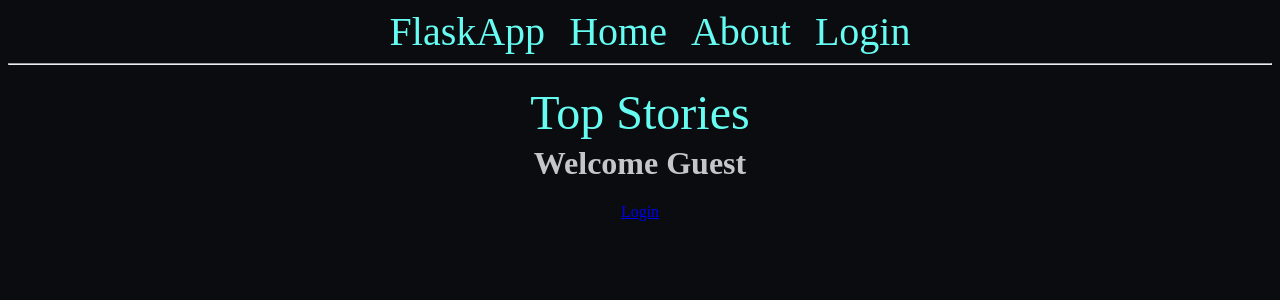
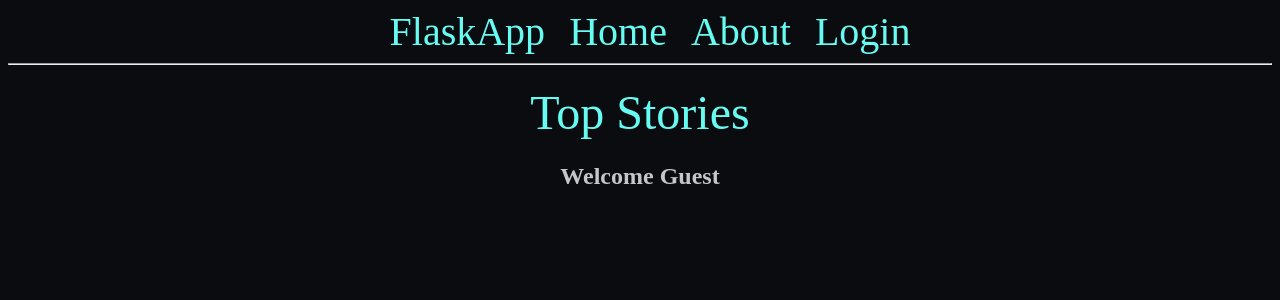
Before and after one commit to Brian-Pob/flask-webapp, a Flask app: page /home in a window 1280 px wide. Shown: the top 300 px of the page. Run offline with Flask 3, Linux system fonts and the light colour scheme; data that the repository does not hold is empty.

Commit message:
Updated home page layout

```diff
--- a/app/static/css/base.css
+++ b/app/static/css/base.css
@@ -81,7 +81,6 @@ header {
     gap: 5px;
 }
 
-
 pre {
   white-space: pre-wrap;
   font-family: 'Times New Roman', Times, serif;
--- a/app/templates/home.html
+++ b/app/templates/home.html
@@ -3,16 +3,14 @@
 
 <body class="home">
 <header>Top Stories</header>
+<br>
 {% if session %}
-    <h1 class="text">Welcome {{session.userinfo.name}}!</h1>
-    <p><a href="/logout">Logout</a></p>
-    <div><pre>{{pretty}}</pre></div>
+    <h2 class="text">Welcome {{session.userinfo.name}}!</h2>
     {% if isadmin %}
-        <h2 class="text"> Welcome Admin! </h2>
+        <h3 class="text"> You are logged in as an admin </h3>
     {% endif %}
 {% else %}
-    <h1 class="text">Welcome Guest</h1>
-    <p><a href="/login">Login</a></p>
+    <h2 class="text">Welcome Guest</h2>
 {% endif %}
 {% for post in posts %}
     <div class="posts">
```
Also changed, not shown: 13 other files.
